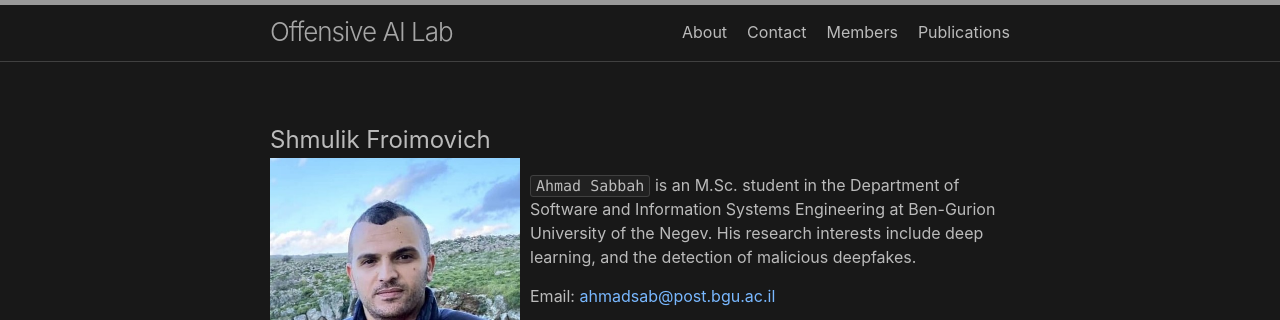
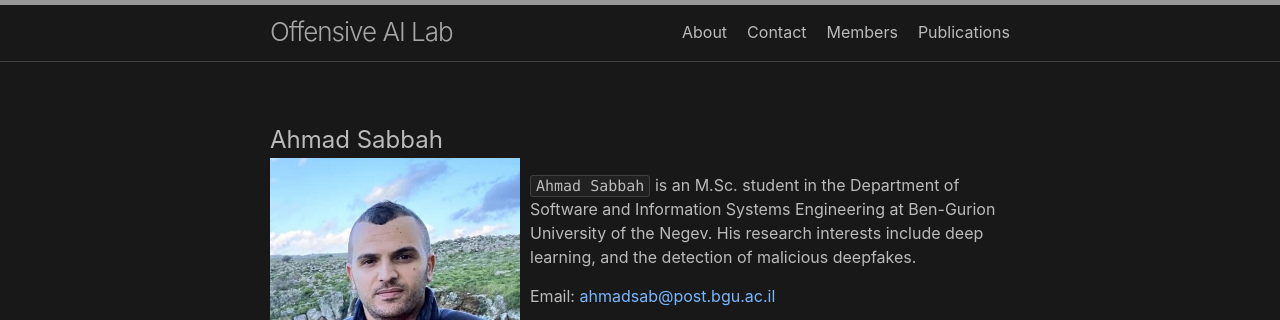
Before and after one commit to Offensive-AI-Lab/Offensive-AI-Lab.github.io, a Jekyll site: the page built from members/ahmad.sabbah.md, in a window 1280 px wide. Shown: the top 320 px of the page. Built offline with Jekyll 4.4.1, drawn with Linux system fonts in a browser that asks for light colours.

Commit message:
fixed name typo

```diff
--- a/members/ahmad.sabbah.md
+++ b/members/ahmad.sabbah.md
@@ -3,7 +3,7 @@ layout: page
 permalink: /ahmad.sabbah/
 ---
 
- <font size="5">Shmulik Froimovich</font>
+ <font size="5">Ahmad Sabbah</font>
 
 ![image]({{site.baseurl}}/assets/members/ahmad.sabbah.jpeg){: style="float: left; margin-right:10px" width="250px"}
 
```
